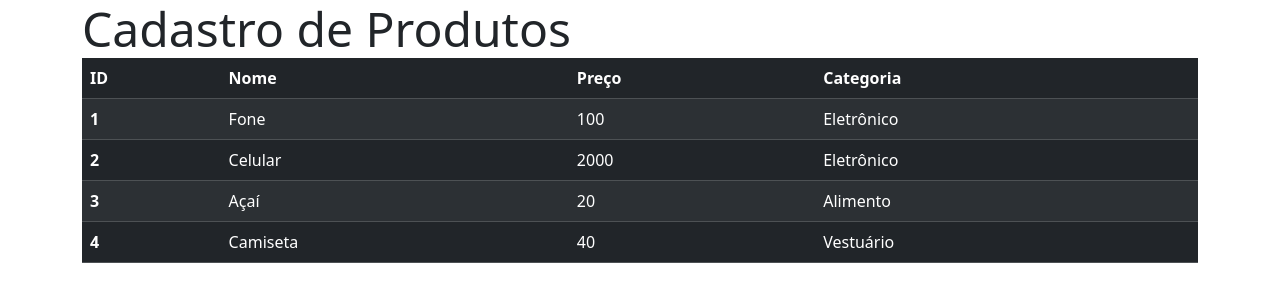
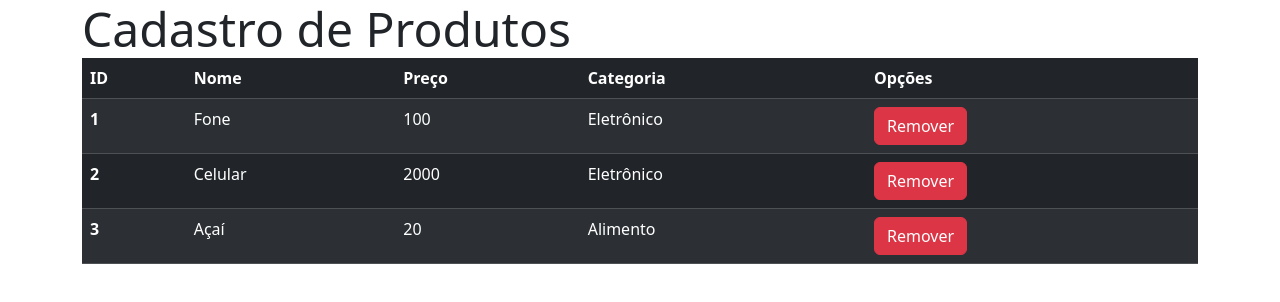
Before and after one commit to KatiaCursi/projeto-1-fatec, an Angular app: page / in a window 1280 px wide. Shown: the top 302 px of the page. Built offline with nearby package versions, Linux system fonts and the light colour scheme; data requests are answered from the project's data file.

Commit message:
botao delete

```diff
--- a/db.json
+++ b/db.json
@@ -1,24 +1,23 @@
 {
-  "products":[
-  {"id": 1,
+  "products": [
+    {
+      "id": 1,
       "name": "Fone",
       "price": 100,
       "category": "Eletrônico"
     },
-  {"id": 2,
+    {
+      "id": 2,
       "name": "Celular",
       "price": 2000,
       "category": "Eletrônico"
     },
-  {"id": 3,
+    {
+      "id": 3,
       "name": "Açaí",
       "price": 20,
       "category": "Alimento"
-  },
-  {"id": 4,
-    "name": "Camiseta",
-    "price": 40,
-    "category": "Vestuário"
     }
+
   ]
 }
--- a/src/app/product.service.ts
+++ b/src/app/product.service.ts
@@ -14,4 +14,8 @@
     return this.http.get<Product[]>('http://localhost:3000/products');
 
   }
+
+  delete(product:Product): Observable<void>{
+    return this.http.delete<void>('http://localhost:3000/products/' + product.id);
+  }
 }
--- a/src/app/products-table/products-table.component.html
+++ b/src/app/products-table/products-table.component.html
@@ -9,6 +9,7 @@
             <th scope="col">Nome</th>
             <th scope="col">Preço</th>
             <th scope="col">Categoria</th>
+            <th scope="col">Opções</th>
           </tr>
         </thead>
         <tbody>
@@ -17,6 +18,7 @@
             <td>{{product.name}}</td>
             <td>{{product.price}}</td>
             <td>{{product.category}}</td>
+            <td><button class="btn btn-danger" (click)="delete(product)"> Remover </button></td>
           </tr>
 
         </tbody>
--- a/src/app/products-table/products-table.component.ts
+++ b/src/app/products-table/products-table.component.ts
@@ -23,4 +23,12 @@
 
     );
   }
+
+  delete(product:Product){
+    this.service.delete(product).subscribe({
+      next:() => this.loadProducts()
+  })
+
+
 }
+}
```
Lines whose indentation alone changed are shown as unchanged.
